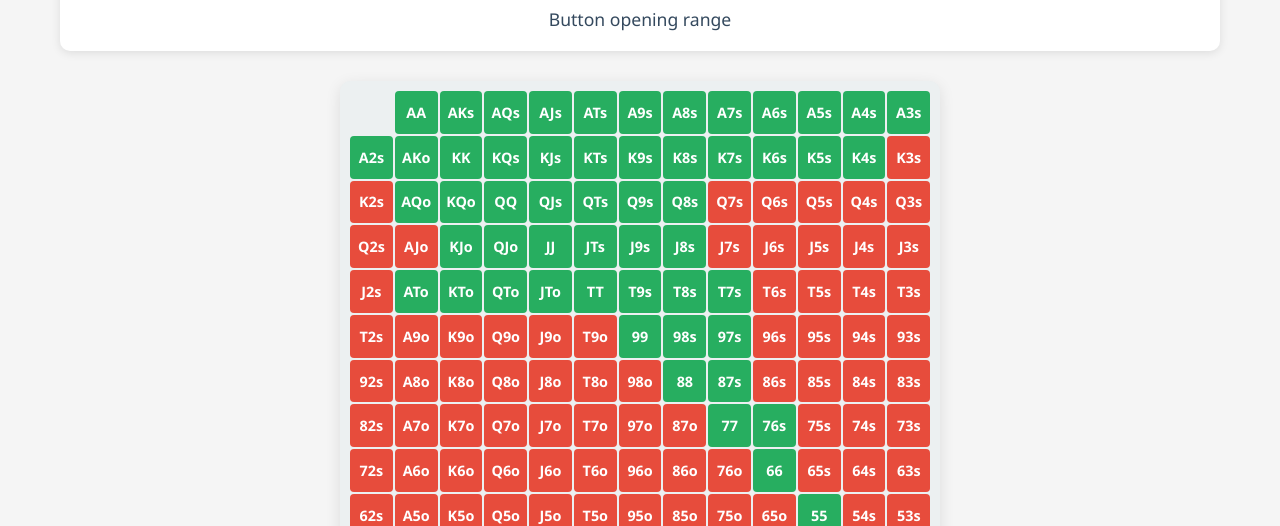
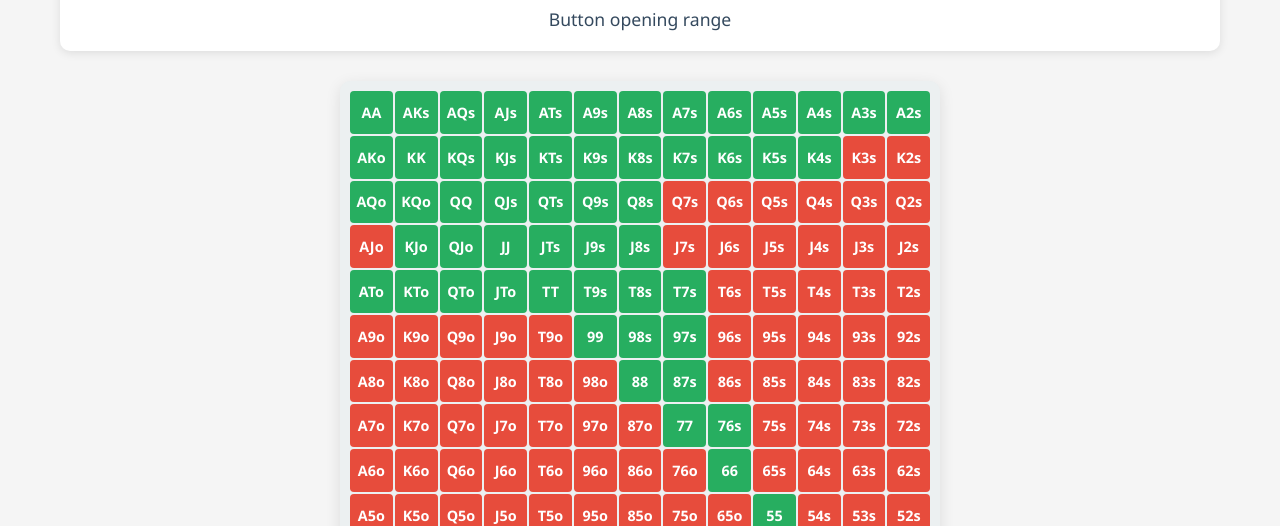
Before and after one commit to AdrienDesola/poker-ranges, a plain HTML site: page index.html in a window 1280 px wide. Shown: the part 274-800 px from the top of the page. Drawn offline with Linux system fonts and the light colour scheme.

Commit message:
fix display

```diff
--- a/css/ranges.css
+++ b/css/ranges.css
@@ -10,12 +10,6 @@
     max-width: 600px;
     width: 100%;
     aspect-ratio: 1;
-}
-
-.range-grid::before {
-    content: '';
-    grid-column: 1;
-    grid-row: 1;
 }
 
 .hand-cell {
@@ -73,18 +67,7 @@
     /* No background color - let action classes control color */
 }
 
-/* Column and row headers */
-.range-grid::before {
-    content: '';
-    grid-column: 1;
-    grid-row: 1;
-}
-
-.range-grid::after {
-    content: '';
-    grid-column: 1;
-    grid-row: 1;
-}
+/* Grid layout is now clean without interfering pseudo-elements */
 
 /* Responsive design */
 @media (max-width: 768px) {
--- a/js/app.js
+++ b/js/app.js
@@ -140,20 +140,20 @@ class PokerRangeTrainer {
     }
 
     generateAllHands() {
-        // Generate hands in proper 13x13 grid order
+        // Generate hands in the exact order for 13x13 grid
+        const hands = [];
         const ranks = ['A', 'K', 'Q', 'J', 'T', '9', '8', '7', '6', '5', '4', '3', '2'];
-        const hands = [];
 
         for (let i = 0; i < ranks.length; i++) {
             for (let j = 0; j < ranks.length; j++) {
                 if (i === j) {
-                    // Pair
+                    // Pairs on diagonal
                     hands.push(ranks[i] + ranks[j]);
                 } else if (i < j) {
-                    // Suited
+                    // Suited hands in upper triangle
                     hands.push(ranks[i] + ranks[j] + 's');
                 } else {
-                    // Offsuit
+                    // Offsuit hands in lower triangle
                     hands.push(ranks[j] + ranks[i] + 'o');
                 }
             }
```
